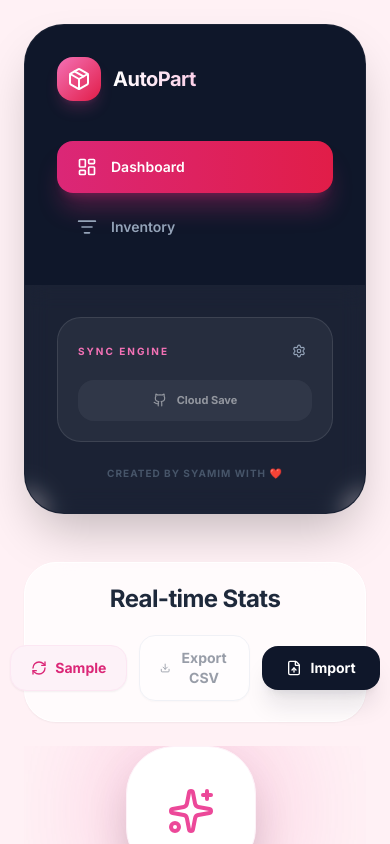
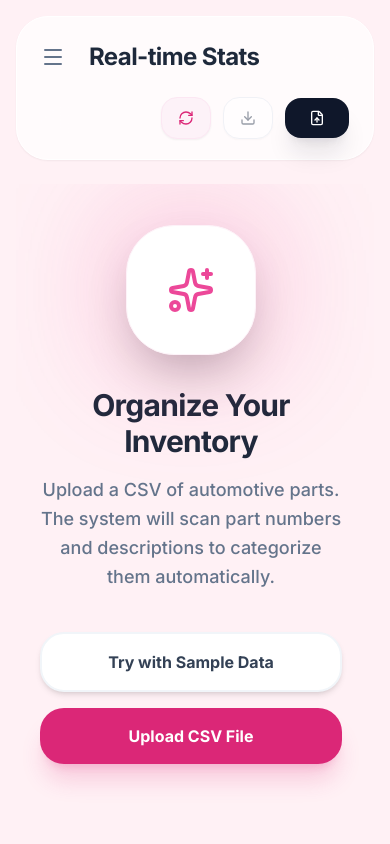
Before and after one commit to gummy-byte/Autoparts-Sorting, a React (Vite) app: page / in a window 390 px wide. Built offline with nearby package versions, Linux system fonts and the light colour scheme.

Commit message:
feat: Add item selection and mobile menu state
Introduces state variables for managing selected items (`selectedItems`) and the mobile menu's visibility (`isMobileMenuOpen`). Also updates the `useEffect` hook to clear item selection when search or category filters change.

```diff
--- a/App.tsx
+++ b/App.tsx
@@ -25,7 +25,10 @@ import {
   FileText,
   Layers,
   X,
-  FileSpreadsheet
+  FileSpreadsheet,
+  Menu,
+  CheckSquare,
+  Square
 } from 'lucide-react';
 import {
   BarChart,
@@ -83,6 +86,9 @@ const App: React.FC = () => {
   const [selectedCategory, setSelectedCategory] = useState<string>("All");
   const [currentPage, setCurrentPage] = useState(1);
 
+  // Selection State
+  const [selectedItems, setSelectedItems] = useState<Set<string>>(new Set());
+
   // Sync States
   const [isSyncModalOpen, setIsSyncModalOpen] = useState(false);
   const [isSyncing, setIsSyncing] = useState(false);
@@ -96,12 +102,16 @@ const App: React.FC = () => {
   const [isExportModalOpen, setIsExportModalOpen] = useState(false);
   const [exportFormat, setExportFormat] = useState<'standard' | 'categorized'>('standard');
 
+  // Mobile Menu State
+  const [isMobileMenuOpen, setIsMobileMenuOpen] = useState(false);
+
   useEffect(() => {
     localStorage.setItem('gh_config', JSON.stringify(ghConfig));
   }, [ghConfig]);
 
   useEffect(() => {
     setCurrentPage(1);
+    setSelectedItems(new Set()); // Clear selection on filter change
   }, [searchTerm, selectedCategory]);
 
   const processCSV = (text: string) => {
@@ -143,6 +153,18 @@ const App: React.FC = () => {
 
   const handleCategoryChange = (id: string, newCategory: ItemCategory) => {
     setItems(prev => prev.map(item => item.id === id ? { ...item, category: newCategory } : item));
+  };
+
+  const handleBulkCategoryChange = (newCategory: ItemCategory) => {
+    setItems(prev => prev.map(item => selectedItems.has(item.id) ? { ...item, category: newCategory } : item));
+    setSelectedItems(new Set()); // Clear selection after update
+  };
+
+  const toggleSelection = (id: string) => {
+    const newSet = new Set(selectedItems);
+    if (newSet.has(id)) newSet.delete(id);
+    else newSet.add(id);
+    setSelectedItems(newSet);
   };
 
   const generateStandardCSV = () => {
@@ -311,6 +333,11 @@ const App: React.FC = () => {
     processCSV(sample);
   };
 
+  const handleTabChange = (tab: 'overview' | 'inventory') => {
+    setActiveTab(tab);
+    setIsMobileMenuOpen(false); // Auto close menu on selection
+  };
+
   const stats: CategoryStat[] = useMemo(() => {
     const map = new Map<ItemCategory, { count: number; totalQty: number }>();
     items.forEach(item => {
@@ -334,8 +361,62 @@ const App: React.FC = () => {
     return filteredItems.slice(start, start + ITEMS_PER_PAGE);
   }, [filteredItems, currentPage]);
 
+  const isAllSelected = paginatedItems.length > 0 && paginatedItems.every(i => selectedItems.has(i.id));
+
+  const toggleAll = () => {
+    const newSet = new Set(selectedItems);
+    if (isAllSelected) {
+      paginatedItems.forEach(i => newSet.delete(i.id));
+    } else {
+      paginatedItems.forEach(i => newSet.add(i.id));
+    }
+    setSelectedItems(newSet);
+  };
+
   return (
-    <div className="h-screen w-full flex flex-col md:flex-row bg-[#fff1f5] font-['Inter'] overflow-hidden">
+    <div className="h-screen w-full flex bg-[#fff1f5] font-['Inter'] overflow-hidden">
+      {/* Mobile Menu Overlay */}
+      {isMobileMenuOpen && (
+        <div
+          className="fixed inset-0 bg-pink-900/30 backdrop-blur-sm z-40 lg:hidden animate-in fade-in duration-200"
+          onClick={() => setIsMobileMenuOpen(false)}
+        />
+      )}
+
+      {/* Bulk Action Bar */}
+      {selectedItems.size > 0 && (
+        <div className="fixed bottom-6 left-1/2 -translate-x-1/2 z-[60] animate-in slide-in-from-bottom-10 fade-in duration-300">
+          <div className="bg-slate-900 text-white rounded-2xl shadow-2xl p-4 flex items-center gap-4 border border-white/10 pr-6">
+            <div className="bg-pink-600 px-3 py-1.5 rounded-lg text-xs font-black uppercase tracking-wider">
+              {selectedItems.size} Selected
+            </div>
+            <div className="h-6 w-px bg-slate-700"></div>
+            <div className="flex items-center gap-3">
+              <span className="text-sm font-medium text-slate-300">Move to:</span>
+              <div className="relative group/bulk">
+                 <select
+                    className="appearance-none bg-slate-800 border border-slate-700 hover:border-pink-500 rounded-xl px-4 py-2 pr-10 text-sm font-bold focus:ring-2 focus:ring-pink-500/50 outline-none transition-all cursor-pointer"
+                    onChange={(e) => {
+                      if (e.target.value) handleBulkCategoryChange(e.target.value as ItemCategory);
+                    }}
+                    value=""
+                 >
+                    <option value="" disabled>Choose Category...</option>
+                    {Object.values(ItemCategory).map(cat => <option key={cat} value={cat}>{cat}</option>)}
+                 </select>
+                 <ChevronDown className="absolute right-3 top-1/2 -translate-y-1/2 w-4 h-4 text-slate-400 pointer-events-none" />
+              </div>
+            </div>
+            <button
+              onClick={() => setSelectedItems(new Set())}
+              className="ml-2 p-2 hover:bg-white/10 rounded-xl text-slate-400 hover:text-white transition-colors"
+            >
+              <X className="w-4 h-4" />
+            </button>
+          </div>
+        </div>
+      )}
+
       {/* Settings Modal */}
       {isSyncModalOpen && (
         <div className="fixed inset-0 z-50 flex items-center justify-center bg-pink-900/40 backdrop-blur-sm p-4">
@@ -419,9 +500,25 @@ const App: React.FC = () => {
         </div>
       )}
 
-      {/* Floating Sidebar Design */}
-      <aside className="w-full md:w-80 p-6 flex-shrink-0 flex flex-col">
-        <div className="flex-1 bg-slate-900 text-white rounded-[2.5rem] shadow-2xl flex flex-col overflow-hidden relative border border-white/5">
+      {/* Floating Sidebar Design - Responsive Drawer */}
+      <aside className={`
+        fixed inset-y-0 left-0 z-50 w-80 flex flex-col
+        transform transition-transform duration-300 ease-in-out
+        lg:relative lg:translate-x-0
+        ${isMobileMenuOpen ? 'translate-x-0' : '-translate-x-full'}
+      `}>
+        {/* Mobile Sidebar Background Handler (hidden on desktop) */}
+        <div className="absolute inset-0 bg-[#fff1f5] lg:hidden -z-10" />
+
+        <div className="flex-1 bg-slate-900 text-white flex flex-col overflow-hidden relative border-r border-white/5">
+          {/* Close Button for Mobile */}
+          <button
+            onClick={() => setIsMobileMenuOpen(false)}
+            className="absolute top-6 right-6 lg:hidden p-2 text-slate-400 hover:text-white transition-colors bg-white/10 rounded-full"
+          >
+            <X className="w-5 h-5" />
+          </button>
+
           <div className="p-8">
             <div className="flex items-center gap-3 mb-10">
               <div className="bg-gradient-to-br from-pink-400 to-rose-600 p-2.5 rounded-2xl shadow-lg shadow-pink-500/20">
@@ -432,10 +529,10 @@ const App: React.FC = () => {
               </h1>
             </div>
             <nav className="space-y-2">
-              <button onClick={() => setActiveTab('overview')} className={`w-full flex items-center gap-3.5 px-5 py-4 rounded-2xl transition-all duration-300 ${activeTab === 'overview' ? 'bg-gradient-to-r from-pink-600 to-rose-600 text-white shadow-xl shadow-pink-600/30' : 'text-slate-400 hover:text-white hover:bg-white/10'}`}>
+              <button onClick={() => handleTabChange('overview')} className={`w-full flex items-center gap-3.5 px-5 py-4 rounded-2xl transition-all duration-300 ${activeTab === 'overview' ? 'bg-gradient-to-r from-pink-600 to-rose-600 text-white shadow-xl shadow-pink-600/30' : 'text-slate-400 hover:text-white hover:bg-white/10'}`}>
                 <LayoutDashboard className="w-5 h-5" /> <span className="font-semibold text-sm">Dashboard</span>
               </button>
-              <button onClick={() => setActiveTab('inventory')} className={`w-full flex items-center gap-3.5 px-5 py-4 rounded-2xl transition-all duration-300 ${activeTab === 'inventory' ? 'bg-gradient-to-r from-pink-600 to-rose-600 text-white shadow-xl shadow-pink-600/30' : 'text-slate-400 hover:text-white hover:bg-white/10'}`}>
+              <button onClick={() => handleTabChange('inventory')} className={`w-full flex items-center gap-3.5 px-5 py-4 rounded-2xl transition-all duration-300 ${activeTab === 'inventory' ? 'bg-gradient-to-r from-pink-600 to-rose-600 text-white shadow-xl shadow-pink-600/30' : 'text-slate-400 hover:text-white hover:bg-white/10'}`}>
                 <ListFilter className="w-5 h-5" /> <span className="font-semibold text-sm">Inventory</span>
               </button>
             </nav>
@@ -445,7 +542,7 @@ const App: React.FC = () => {
             <div className="p-5 bg-white/5 rounded-3xl border border-white/10">
               <div className="flex justify-between items-center mb-4">
                 <p className="text-[10px] text-pink-400 uppercase tracking-[0.2em] font-black">Sync Engine</p>
-                <button onClick={() => setIsSyncModalOpen(true)} className="p-1.5 hover:bg-white/10 rounded-xl transition-all text-slate-400"><Settings className="w-3.5 h-3.5" /></button>
+                <button onClick={() => { setIsMobileMenuOpen(false); setIsSyncModalOpen(true); }} className="p-1.5 hover:bg-white/10 rounded-xl transition-all text-slate-400"><Settings className="w-3.5 h-3.5" /></button>
               </div>
               <button onClick={syncToGitHub} disabled={items.length === 0 || isSyncing} className={`w-full flex items-center justify-center gap-2.5 py-3 rounded-2xl text-[11px] font-bold transition-all ${syncStatus === 'success' ? 'bg-emerald-500' : syncStatus === 'error' ? 'bg-rose-500' : 'bg-white/10 hover:bg-white/20'} text-white disabled:opacity-50`}>
                 {isSyncing ? <Loader2 className="w-3.5 h-3.5 animate-spin" /> : syncStatus === 'success' ? <Check className="w-3.5 h-3.5" /> : <Github className="w-3.5 h-3.5" />}
@@ -460,17 +557,23 @@ const App: React.FC = () => {
         </div>
       </aside>
 
-      <main className="flex-1 min-w-0 p-6 md:pl-0 h-full">
+      <main className="flex-1 min-w-0 p-4 md:p-6 lg:pl-0 h-full">
         <div className="h-full flex flex-col">
-          <header className="bg-white/70 backdrop-blur-xl border border-white rounded-[2rem] px-8 py-5 flex flex-col sm:flex-row justify-between items-center gap-5 shadow-sm mb-6 flex-shrink-0">
-            <div>
+          <header className="bg-white/70 backdrop-blur-xl border border-white rounded-[2rem] px-6 py-5 flex flex-col sm:flex-row justify-between items-center gap-5 shadow-sm mb-6 flex-shrink-0">
+            <div className="flex items-center gap-4 w-full sm:w-auto">
+              <button
+                onClick={() => setIsMobileMenuOpen(true)}
+                className="lg:hidden p-2 -ml-2 text-slate-500 hover:bg-pink-50 hover:text-pink-600 rounded-xl transition-colors"
+              >
+                <Menu className="w-6 h-6" />
+              </button>
               <h2 className="text-2xl font-black text-slate-800 tracking-tight">{activeTab === 'overview' ? 'Real-time Stats' : 'Manage Stock'}</h2>
             </div>
-            <div className="flex items-center gap-3">
-              <button onClick={handleLoadSample} className="px-5 py-3 bg-pink-50 hover:bg-pink-100 text-pink-600 rounded-2xl transition-all font-bold text-sm flex items-center gap-2 border border-pink-100 shadow-sm"><RefreshCw className="w-4 h-4" />Sample</button>
-              <button onClick={() => setIsExportModalOpen(true)} disabled={items.length === 0} className="px-5 py-3 bg-white border border-slate-200 hover:border-pink-300 hover:bg-pink-50 text-slate-700 hover:text-pink-600 rounded-2xl transition-all font-bold text-sm flex items-center gap-2 shadow-sm disabled:opacity-50"><Download className="w-4 h-4" />Export CSV</button>
-              <label className="flex items-center gap-2 px-6 py-3 bg-slate-900 hover:bg-pink-600 text-white rounded-2xl cursor-pointer transition-all shadow-xl shadow-slate-900/10 font-bold text-sm">
-                <FileUp className="w-4 h-4" />Import <input type="file" className="hidden" accept=".csv" onChange={(e) => { const f = e.target.files?.[0]; if (f) { const r = new FileReader(); r.onload = (e) => processCSV(e.target?.result as string); r.readAsText(f); } }} />
+            <div className="flex items-center gap-3 w-full sm:w-auto justify-end">
+              <button onClick={handleLoadSample} className="px-4 py-3 bg-pink-50 hover:bg-pink-100 text-pink-600 rounded-2xl transition-all font-bold text-sm flex items-center gap-2 border border-pink-100 shadow-sm whitespace-nowrap"><RefreshCw className="w-4 h-4" /><span className="hidden sm:inline">Sample</span></button>
+              <button onClick={() => setIsExportModalOpen(true)} disabled={items.length === 0} className="px-4 py-3 bg-white border border-slate-200 hover:border-pink-300 hover:bg-pink-50 text-slate-700 hover:text-pink-600 rounded-2xl transition-all font-bold text-sm flex items-center gap-2 shadow-sm disabled:opacity-50 whitespace-nowrap"><Download className="w-4 h-4" /><span className="hidden sm:inline">Export</span></button>
+              <label className="flex items-center gap-2 px-6 py-3 bg-slate-900 hover:bg-pink-600 text-white rounded-2xl cursor-pointer transition-all shadow-xl shadow-slate-900/10 font-bold text-sm whitespace-nowrap">
+                <FileUp className="w-4 h-4" /><span className="hidden sm:inline">Import</span> <input type="file" className="hidden" accept=".csv" onChange={(e) => { const f = e.target.files?.[0]; if (f) { const r = new FileReader(); r.onload = (e) => processCSV(e.target?.result as string); r.readAsText(f); } }} />
               </label>
             </div>
           </header>
@@ -550,7 +653,7 @@ const App: React.FC = () => {
                         <Search className="absolute left-6 top-1/2 -translate-y-1/2 w-4 h-4 text-slate-400 group-focus-within:text-pink-500 transition-colors" />
                         <input type="text" placeholder="Search part codes, names..." className="w-full pl-14 pr-8 py-5 bg-white border-2 border-slate-100 rounded-[1.5rem] focus:ring-4 focus:ring-pink-500/10 focus:border-pink-500 outline-none transition-all text-sm font-bold shadow-sm" value={searchTerm} onChange={(e) => setSearchTerm(e.target.value)} />
                       </div>
-                      <div className="relative min-w-[280px]">
+                      <div className="relative min-w-[200px] sm:min-w-[280px]">
                         <Filter className="absolute left-6 top-1/2 -translate-y-1/2 w-4 h-4 text-slate-400" />
                         <select className="w-full pl-14 pr-12 py-5 bg-white border-2 border-slate-100 rounded-[1.5rem] focus:ring-4 focus:ring-pink-500/10 focus:border-pink-500 outline-none appearance-none transition-all text-sm font-black text-slate-700 shadow-sm" value={selectedCategory} onChange={(e) => setSelectedCategory(e.target.value)}>
                           <option value="All">All Categories</option>
@@ -561,10 +664,33 @@ const App: React.FC = () => {
                     </div>
                     <div className="flex-1 overflow-y-auto">
                       <table className="w-full text-left table-fixed min-w-[800px]">
-                        <thead className="sticky top-0 bg-white z-10"><tr className="text-slate-400 text-[10px] uppercase tracking-[0.3em] font-black border-b border-pink-50 shadow-sm"><th className="px-10 py-7 w-48">SKU Code</th><th className="px-10 py-7">Description</th><th className="px-10 py-7 w-64">Category</th><th className="px-10 py-7 w-32 text-right">Qty</th></tr></thead>
+                        <thead className="sticky top-0 bg-white z-10">
+                          <tr className="text-slate-400 text-[10px] uppercase tracking-[0.3em] font-black border-b border-pink-50 shadow-sm">
+                            <th className="pl-10 pr-4 py-7 w-16">
+                              <button
+                                onClick={toggleAll}
+                                className={`w-5 h-5 rounded-lg border-2 flex items-center justify-center transition-all ${isAllSelected ? 'bg-pink-600 border-pink-600' : 'border-slate-300 hover:border-pink-400'}`}
+                              >
+                                {isAllSelected && <Check className="w-3.5 h-3.5 text-white" />}
+                              </button>
+                            </th>
+                            <th className="px-4 py-7 w-48">SKU Code</th>
+                            <th className="px-10 py-7">Description</th>
+                            <th className="px-10 py-7 w-64">Category</th>
+                            <th className="px-10 py-7 w-32 text-right">Qty</th>
+                          </tr>
+                        </thead>
                         <tbody className="divide-y divide-pink-50">{paginatedItems.map(item => (
-                          <tr key={item.id} className="hover:bg-pink-50/20 transition-colors group">
-                            <td className="px-10 py-6 font-mono text-[11px] text-pink-600 font-black tracking-tight">{item.code}</td>
+                          <tr key={item.id} className={`transition-colors group ${selectedItems.has(item.id) ? 'bg-pink-50/60 hover:bg-pink-100/60' : 'hover:bg-pink-50/20'}`}>
+                            <td className="pl-10 pr-4 py-6">
+                              <button
+                                onClick={() => toggleSelection(item.id)}
+                                className={`w-5 h-5 rounded-lg border-2 flex items-center justify-center transition-all ${selectedItems.has(item.id) ? 'bg-pink-600 border-pink-600' : 'border-slate-200 group-hover:border-pink-300'}`}
+                              >
+                                {selectedItems.has(item.id) && <Check className="w-3.5 h-3.5 text-white" />}
+                              </button>
+                            </td>
+                            <td className="px-4 py-6 font-mono text-[11px] text-pink-600 font-black tracking-tight">{item.code}</td>
                             <td className="px-10 py-6"><p className="text-sm font-bold text-slate-800 line-clamp-2 leading-relaxed">{item.description}</p></td>
                             <td className="px-10 py-6">
                               <div className="relative group/sel">
```
